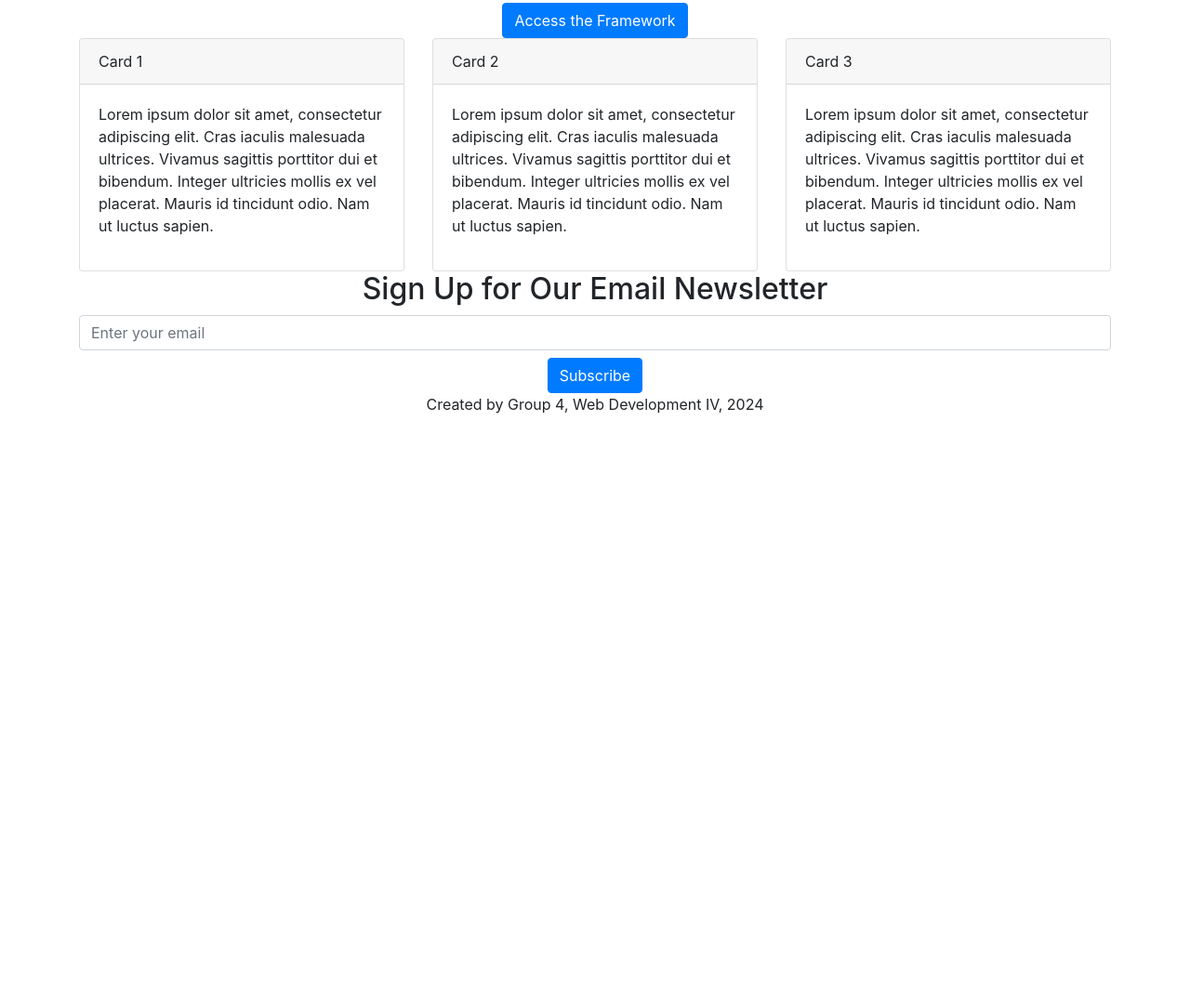
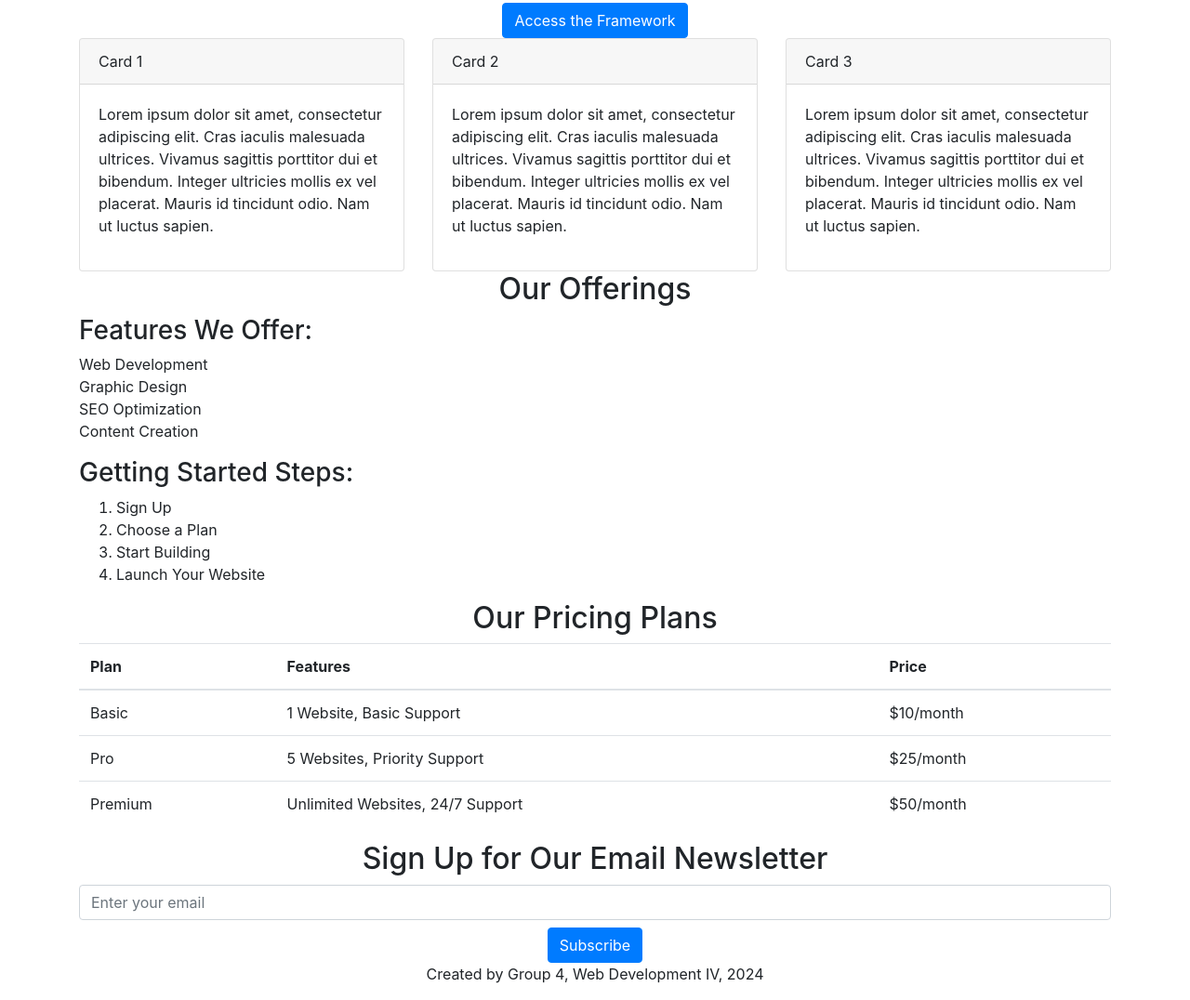
Before and after one commit to ZoeyHashemi/custom-bootstrap-framework, a plain HTML site: page index.html in a window 1280 px wide. Shown: the part 139-1215 px from the top of the page at 93% size. Before the commit the page ends 800 px from the top, so only its background shows below. Drawn offline with nearby package versions, Linux system fonts and the light colour scheme.

Commit message:
Update index.html

```diff
--- a/index.html
+++ b/index.html
@@ -62,6 +62,58 @@
         </div>
     </div>
 
+    <div class="section section-lists">
+        <div class="container">
+            <h2 class="text-center">Our Offerings</h2>
+            <h3>Features We Offer:</h3>
+            <ul class="list-unstyled">
+                <li>Web Development</li>
+                <li>Graphic Design</li>
+                <li>SEO Optimization</li>
+                <li>Content Creation</li>
+            </ul>
+            <h3>Getting Started Steps:</h3>
+            <ol>
+                <li>Sign Up</li>
+                <li>Choose a Plan</li>
+                <li>Start Building</li>
+                <li>Launch Your Website</li>
+            </ol>
+        </div>
+    </div>
+
+    <div class="section section-table">
+        <div class="container">
+            <h2 class="text-center">Our Pricing Plans</h2>
+            <table class="table">
+                <thead>
+                    <tr>
+                        <th>Plan</th>
+                        <th>Features</th>
+                        <th>Price</th>
+                    </tr>
+                </thead>
+                <tbody>
+                    <tr>
+                        <td>Basic</td>
+                        <td>1 Website, Basic Support</td>
+                        <td>$10/month</td>
+                    </tr>
+                    <tr>
+                        <td>Pro</td>
+                        <td>5 Websites, Priority Support</td>
+                        <td>$25/month</td>
+                    </tr>
+                    <tr>
+                        <td>Premium</td>
+                        <td>Unlimited Websites, 24/7 Support</td>
+                        <td>$50/month</td>
+                    </tr>
+                </tbody>
+            </table>
+        </div>
+    </div>
+
     <div class="section section-newsletter">
         <div class="container text-center">
             <div class="newsletter">
```
